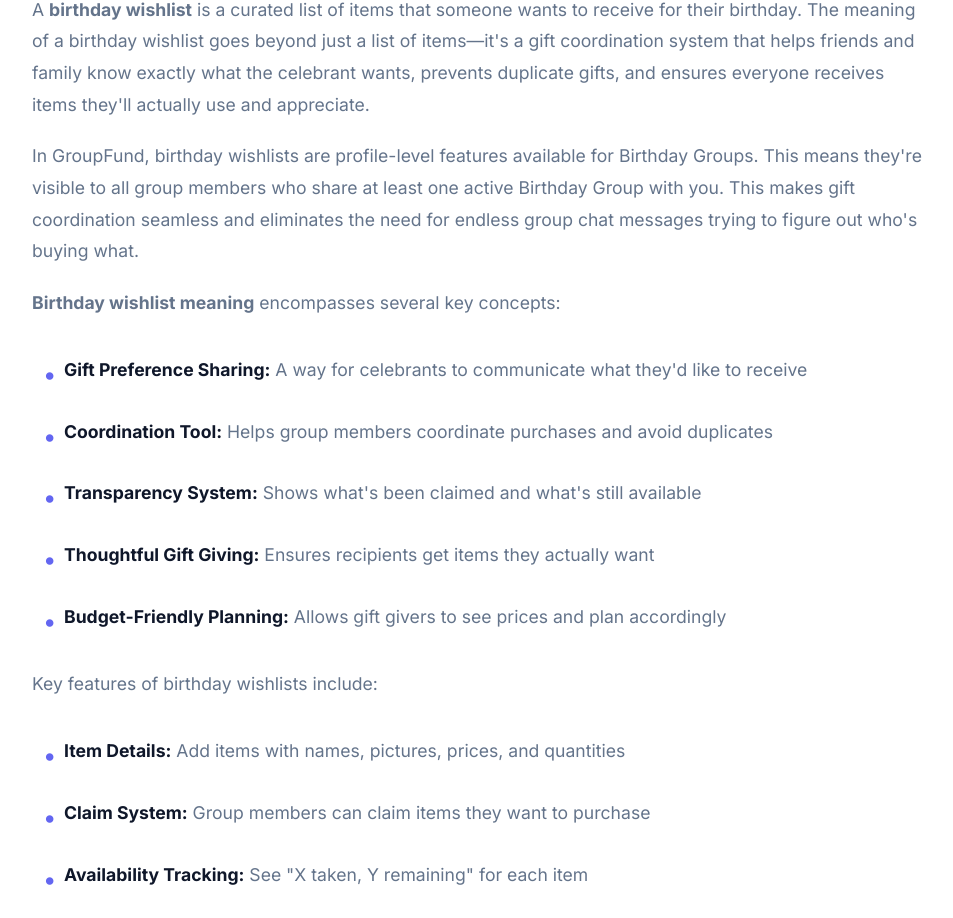
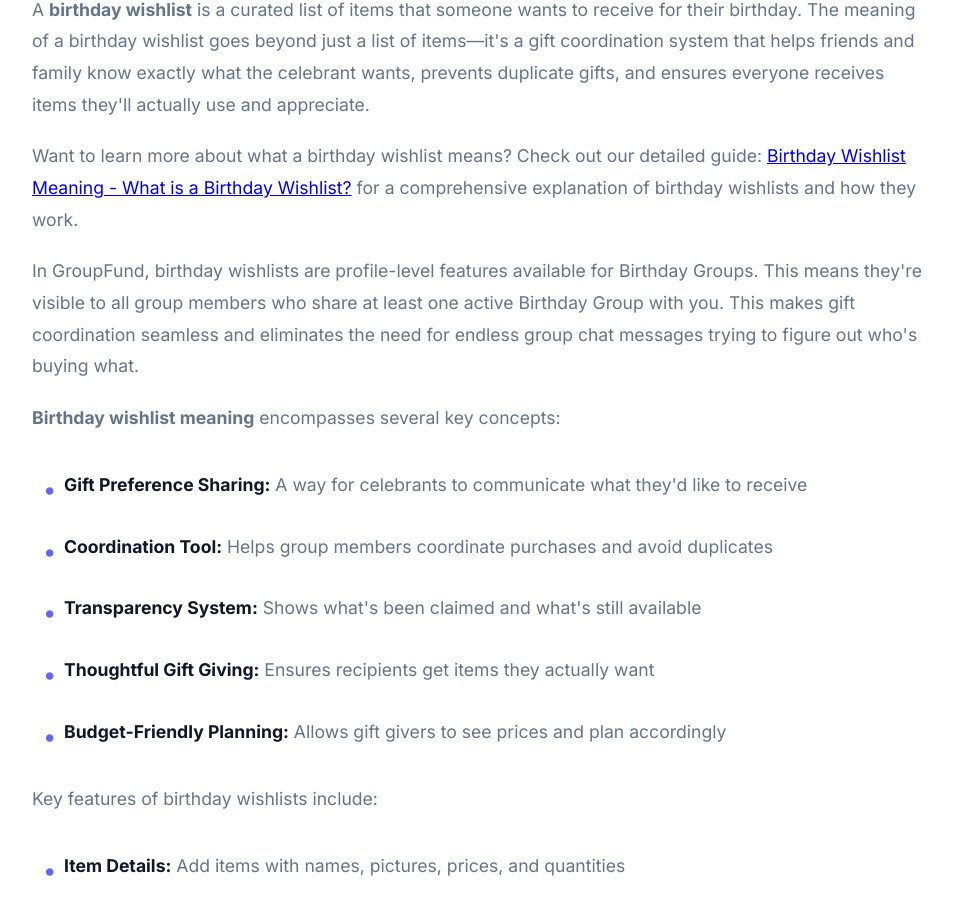
Before and after one commit to chinazaaa/groupfund-website, a React (Vite) app: page /resources/using-birthday-wishlists in a window 1280 px wide. Shown: the part 1189-2107 px from the top of the page, without its empty margins (158-1111 px from the left). Built offline with nearby package versions, Linux system fonts and the light colour scheme.

Commit message:
Update UsingBirthdayWishlistsPage.jsx

```diff
--- a/src/pages/UsingBirthdayWishlistsPage.jsx
+++ b/src/pages/UsingBirthdayWishlistsPage.jsx
@@ -110,6 +110,9 @@ export default function UsingBirthdayWishlistsPage() {
               <h2>What Are Birthday Wishlists? Birthday Wishlist Meaning Explained</h2>
               <p>
                 A <strong>birthday wishlist</strong> is a curated list of items that someone wants to receive for their birthday. The meaning of a birthday wishlist goes beyond just a list of items—it's a gift coordination system that helps friends and family know exactly what the celebrant wants, prevents duplicate gifts, and ensures everyone receives items they'll actually use and appreciate.
+              </p>
+              <p>
+                Want to learn more about what a birthday wishlist means? Check out our detailed guide: <Link to="/resources/birthday-wishlist-meaning" className="inline-link">Birthday Wishlist Meaning - What is a Birthday Wishlist?</Link> for a comprehensive explanation of birthday wishlists and how they work.
               </p>
               <p>
                 In GroupFund, birthday wishlists are profile-level features available for Birthday Groups. This means they're visible to all group members who share at least one active Birthday Group with you. This makes gift coordination seamless and eliminates the need for endless group chat messages trying to figure out who's buying what.
```
